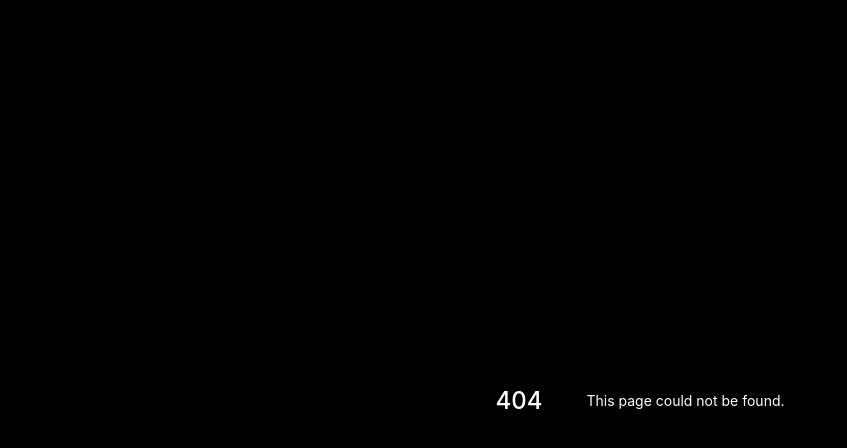
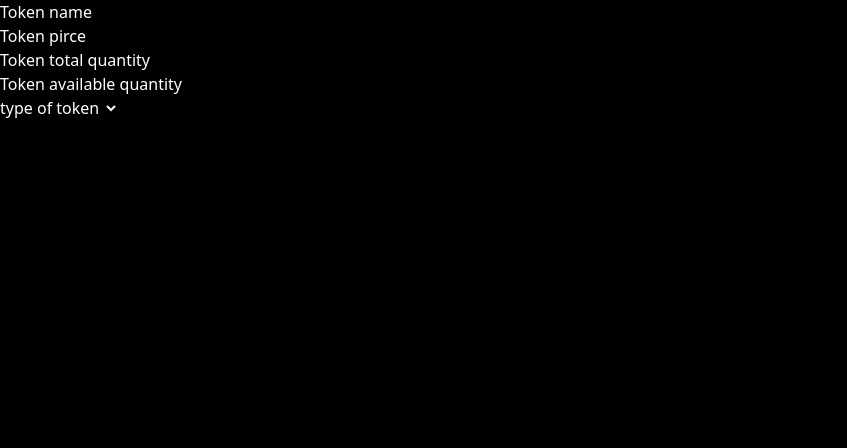
Before and after one commit to shreyanshgohil/token, a Next.js app in the folder FRONTEND/frontend/: page /addtoken in a window 1280 px wide. Before the commit this address had no page. Shown: the top 448 px of the page, without its empty margins (0-847 px from the left). Built offline with nearby package versions, Linux system fonts and the light colour scheme.

Commit message:
add-token page

```diff
--- a/FRONTEND/frontend/components/SingleToken.jsx
+++ b/FRONTEND/frontend/components/SingleToken.jsx
@@ -93,11 +93,11 @@ const SingleToken = (props) => {
           <p>{tokensDuplicate.availableTokenQuantity}</p>
         </td>
         <td className="w-[209px]">
-          <div className="w-[209px] ">
+          <div className="w-[209px] flex">
             <button onClick={decrementQuantityHandler}>-</button>
             <input
               type="number"
-              className="focus:outline-none text-center"
+              className="focus:outline-none text-center max-w-[190px]"
               value={tokensDuplicate.quantity}
               onChange={tokenChangeQuantityHandler}
             />
--- a/FRONTEND/frontend/gql/clients/index.jsx
+++ b/FRONTEND/frontend/gql/clients/index.jsx
@@ -1,7 +1,7 @@
 import { InMemoryCache, ApolloClient } from "@apollo/client";
 
 const client = new ApolloClient({
-  uri: "http://localhost:5000/graphql",
+  uri: "http://localhost:5001/graphql",
   cache: new InMemoryCache(),
 });
 export default client;
--- /dev/null
+++ b/FRONTEND/frontend/pages/addtoken.jsx
@@ -0,0 +1,34 @@
+import React from "react";
+
+const addtoken = () => {
+  return (
+    <div>
+      <div>
+        <div>
+          <label htmlFor="">Token name</label>
+          <input type="text" />
+        </div>
+        <div>
+          <label htmlFor="">Token pirce</label>
+          <input type="number" />
+        </div>
+        <div>
+          <label htmlFor="">Token total quantity</label>
+          <input type="number" />
+        </div>
+        <div>
+          <label htmlFor="">Token available quantity</label>
+          <input type="number" />
+        </div>
+        <div>
+          <label htmlFor="">type of token</label>
+          <select name="" id="">
+            <option value=""></option>
+          </select>
+        </div>
+      </div>
+    </div>
+  );
+};
+
+export default addtoken;
```
Also changed, not shown: 1 other file (tests, documents, lock files or other folders).
